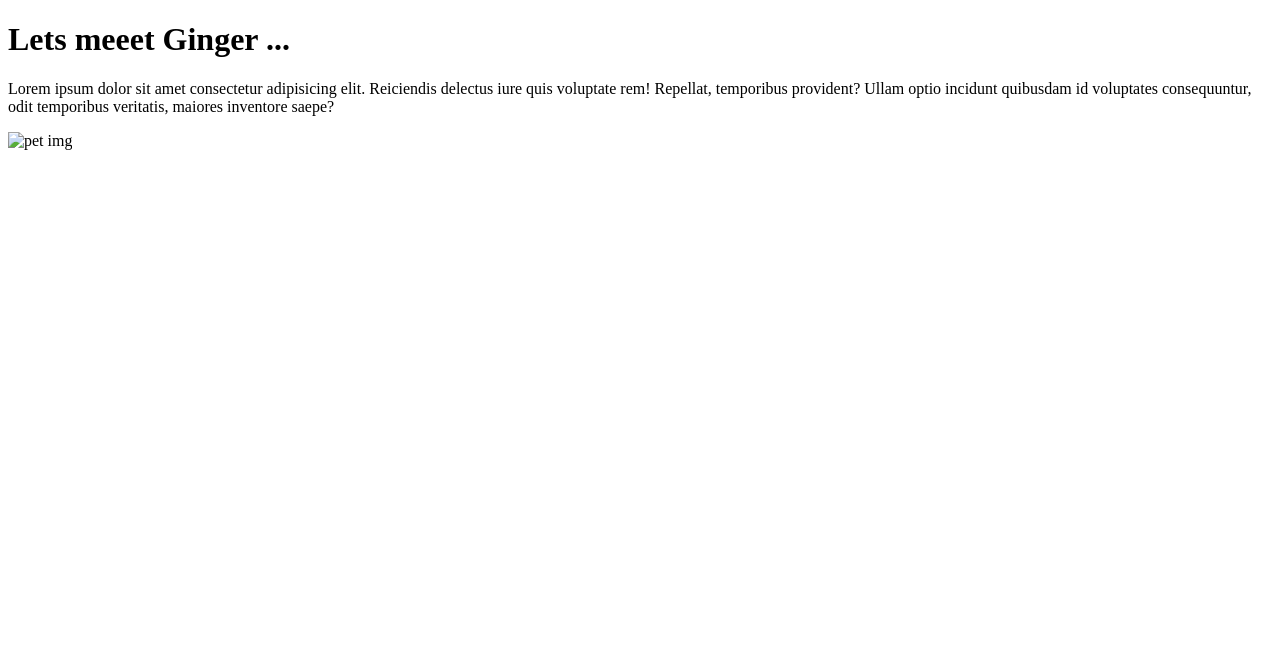
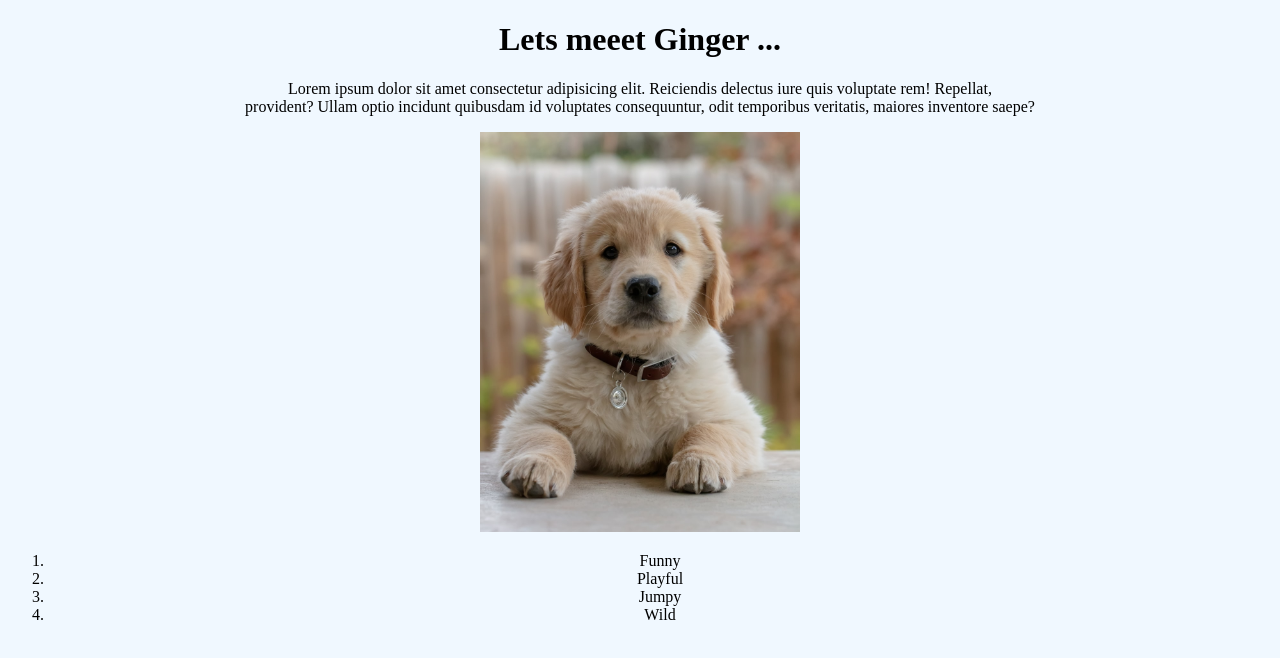
Before and after one commit to VinceMK/pet-43, a plain HTML site: page index.html in a window 1280 px wide. Drawn offline with Linux system fonts and the light colour scheme.

Commit message:
Style the page

```diff
--- /dev/null
+++ b/css/main.css
@@ -0,0 +1,17 @@
+body {
+    background-color: aliceblue;
+    height: 1200px;
+    text-align: center;
+
+}
+ol li {
+    text-decoration: none;
+}
+.imaininage{
+    height: 400px;
+
+}
+.central{
+    text-align: center;
+
+}
--- a/index.html
+++ b/index.html
@@ -4,15 +4,26 @@
     <meta charset="UTF-8">
     <meta http-equiv="X-UA-Compatible" content="IE=edge">
     <meta name="viewport" content="width=device-width, initial-scale=1.0">
+    <link rel="stylesheet" href="css/main.css">
     <title>My Pet </title>
 </head>
 <body>
-    <div class="header-sec">
-        <h1>Lets meeet Ginger ...</h1>
-        <p> Lorem ipsum dolor sit amet consectetur adipisicing elit. Reiciendis delectus iure quis voluptate rem! Repellat, temporibus provident? Ullam optio incidunt quibusdam id voluptates consequuntur, odit temporibus veritatis, maiores inventore saepe?</p>
+    <div class="container">
+        <div class="header-sec">
+            <h1>Lets meeet Ginger ...</h1>
+            <p> Lorem ipsum dolor sit amet consectetur adipisicing elit. Reiciendis delectus iure quis voluptate rem! Repellat, <br> provident? Ullam optio incidunt quibusdam id voluptates consequuntur, odit temporibus veritatis, maiores inventore saepe?</p>
+        </div>
+        <div class="central">
+            <img class= "imaininage" src="img/photo-1591160690555-5debfba289f0.jpeg" alt="pet img" srcset="">
+            <ol class="">
+                <li>Funny</li>
+                <li>Playful</li>
+                <li>Jumpy</li>
+                <li>Wild</li>
+            </ol>
+        </div>
+
     </div>
-    <div>
-        <img src="img/" alt="pet img" srcset="">
-    </div>
+
 </body>
 </html>
```
